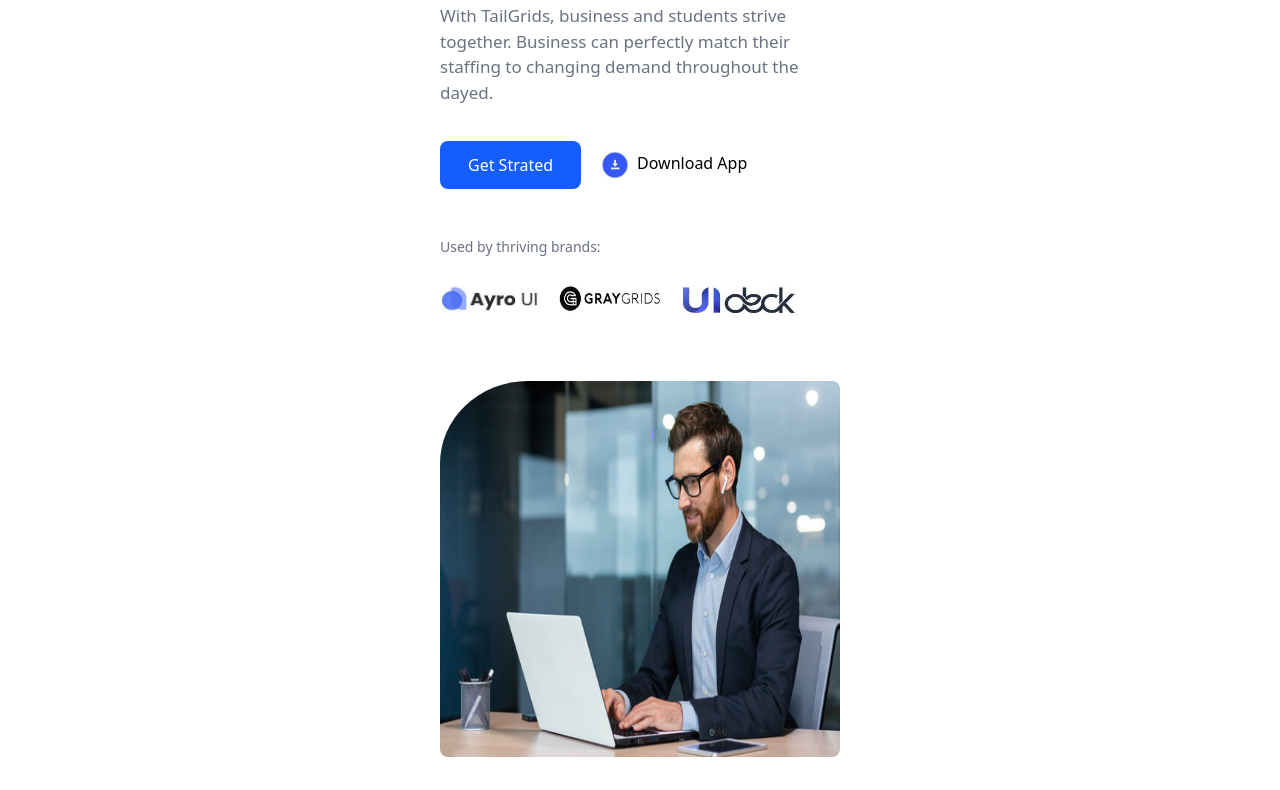
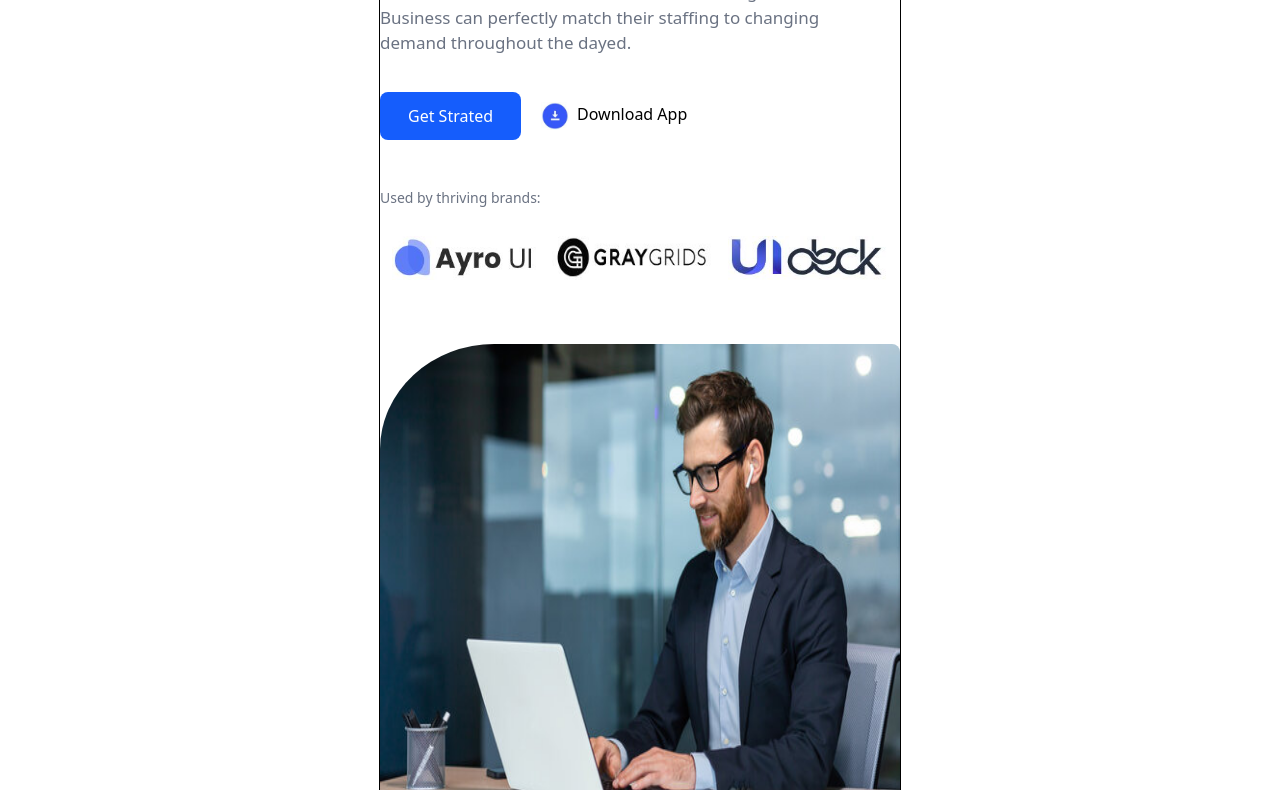
Before and after one commit to msharjeelaslam/StartupWebsite, a website: page src/index.html in a window 1280 px wide. Shown: the part 349-1139 px from the top of the page. Before the commit the page ends 1118 px from the top, so only its background shows below. Drawn offline with Linux system fonts and the light colour scheme.

Commit message:
hero section made responsive till sm screen

```diff
--- a/src/index.html
+++ b/src/index.html
@@ -40,8 +40,8 @@
 
   </div>
 
-  <div  class="flex  justify-center items-center md:hidden  ">
-    <div id="menu" class="w-60 h-42 rounded-md mt-19 hidden translate-x-20 xs:translate-x-34 sm:translate-x-53 bg-white border border-gray-300 p-5 flex flex-col gap-y-5 ">
+  <div  class=" flex w-full justify-center items-center mx-auto  ">
+    <div id="menu" class=" fixed top-0 left-50 xs:left-73 sm:left-112 bg-white/60 backdrop-blur-lg z-40  transition-all duration-300       w-60 h-42 rounded-md hidden md:hidden mt-19    border border-gray-300 p-5 flex flex-col gap-y-5   ">
       <a href="" class="text-[17px] font-sans hover:text-blue-600">Home</a>
       <a href="" class="text-[17px] font-sans hover:text-blue-600">Payment</a>
       <a href="" class="text-[17px] font-sans hover:text-blue-600">Features</a>
@@ -63,13 +63,14 @@
 
 
   <div class="mt-30 flex justify-center items-center">
-    <div>
+
+    <div class="border border-black min-w-100 xs:min-w-130">
 
       <div class="grid grid-cols-1 gap-y-4">
 
-        <div class="text-4xl font-sans font-bold max-w-100 leading-normal">Startup Site <br> Template Built With TailGrids <br> Components</div>
+        <div class="text-[36px] xs:text-[42px] font-sans font-bold max-w-90 xs:min-w-120 leading-normal border border-black">Startup Site Template Built With TailGrids  Components</div>
 
-        <div class="max-w-96 text-[17px] text-gray-500">With TailGrids, business and students strive together. Business can perfectly match their  staffing to changing demand throughout the dayed.</div>
+        <div class="max-w-96 xs:max-w-124 text-[17px] text-gray-500">With TailGrids, business and students strive together. Business can perfectly match their  staffing to changing demand throughout the dayed.</div>
 
         <div class="flex gap-x-5 mt-5">
           <button class="px-7 py-3 bg-blue-600 rounded-lg text-white font-sans font-medium">Get Strated</button>
@@ -81,17 +82,17 @@
 
         <div class="mt-8 grid grid-cols-1 gap-y-7">
           <div class="text-sm text-gray-500">Used by thriving brands:</div>
-          <div class="flex gap-x-4">
-            <img class="w-25 h-7" src="ayro.JPG" alt="">
-            <img class="w-27 h-7" src="graygrids.JPG" alt="">
-            <img class="w-30 h-8" src="uideck.JPG" alt="">
+          <div class="flex gap-x-4 ml-3">
+            <img class="w-25 h-7 xs:w-36 xs:h-11" src="ayro.JPG" alt="">
+            <img class="w-27 h-7 xs:w-40 xs:h-11" src="graygrids.JPG" alt="">
+            <img class="w-30 h-8 xs:w-40 xs:h-11" src="uideck.JPG" alt="">
           </div>
         </div>
 
       </div>
 
       <div>
-        <img class="w-100 h-94 rounded-tl-[22%] rounded-b-lg rounded-tr-lg mb-3 mt-16" src="workingman.jpg" alt="">
+        <img class="max-w-100 min-h-94 xs:min-w-130 xs:min-h-120 rounded-tl-[22%] rounded-b-lg rounded-tr-lg mb-3 mt-16" src="workingman.jpg" alt="">
       </div>
 
     </div>
```
Also changed, not shown: src/output.css.
